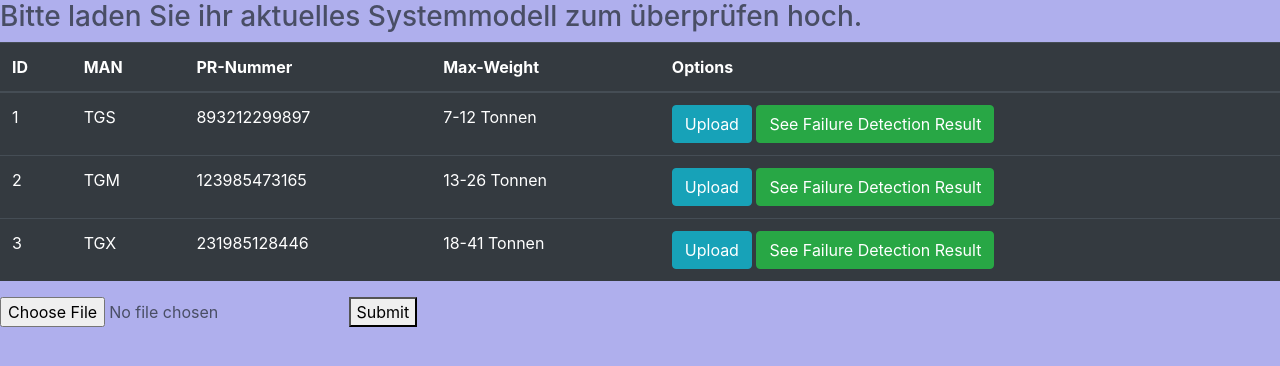
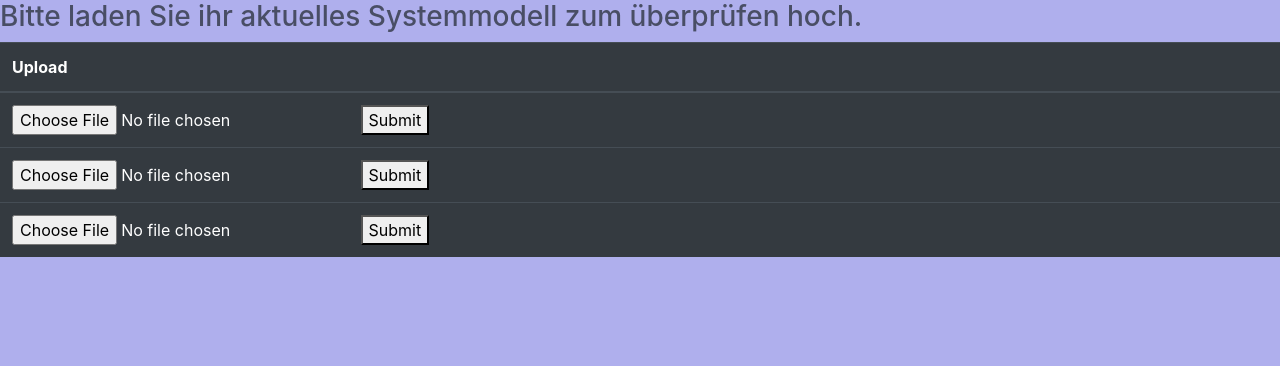
Before and after one commit to cpsvdw/XMI_Parse, a Flask app: page /upload in a window 1280 px wide. Shown: the part 56-422 px from the top of the page. Run offline with Flask 2, Linux system fonts and the light colour scheme; some libraries are stand-ins or nearby versions.

Commit message:
Upload redesign

```diff
--- a/Working/FlaskWebsite/templates/upload.html
+++ b/Working/FlaskWebsite/templates/upload.html
@@ -10,35 +10,26 @@ Upload Systemmodell
     <thead>
     <tr>
         <!-- Your Columns HERE -->
-        <th scope="col">ID</th>
-        <th scope="col">MAN</th>
-        <th scope="col">PR-Nummer</th>
-        <th scope="col">Max-Weight</th>
-        <th scope="col">Options</th>
+        <th scope="col">Upload</th>
+
     </tr>
     </thead>
     <tbody>
     <!-- Your rows inside the table HERE: -->
     {% for item in items %}
     <tr>
-        <td>{{ item.ID }}</td>
-        <td>{{ item.MAN }}</td>
-        <td>{{ item.PRNummer }}</td>
-        <td>{{ item.MaxWeight }} Tonnen</td>
         <td>
-            <button class="btn btn-outline btn-info">Upload</button>
-            <button class="btn btn-outline btn-success">See Failure Detection Result</button>
+            <div class="center">
+                <form method="POST" action="/" enctype="multipart/form-data">
+                    <input type="file" name="file">
+                    <button>Submit</button>
+                </form>
+            </div>
+
         </td>
     </tr>
     {% endfor %}
     </tbody>
 </table>
-<body>
-    <div class="center">
-        <form method="POST" action="/" enctype="multipart/form-data">
-            <input type="file" name="file">
-            <button>Submit</button>
-        </form>
-    </div>
-</body>
+
 {% endblock%}
```
